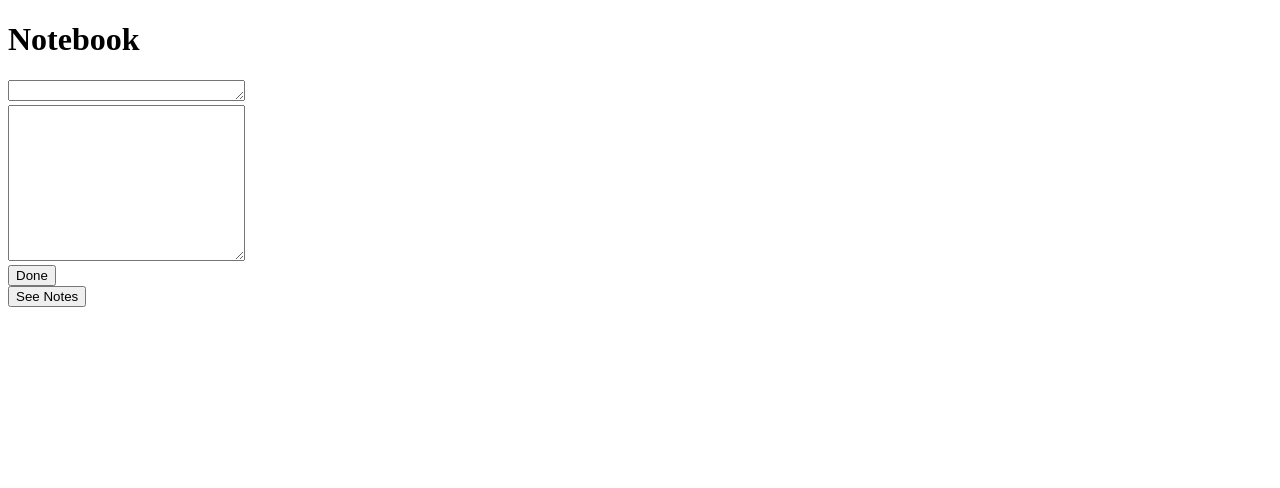
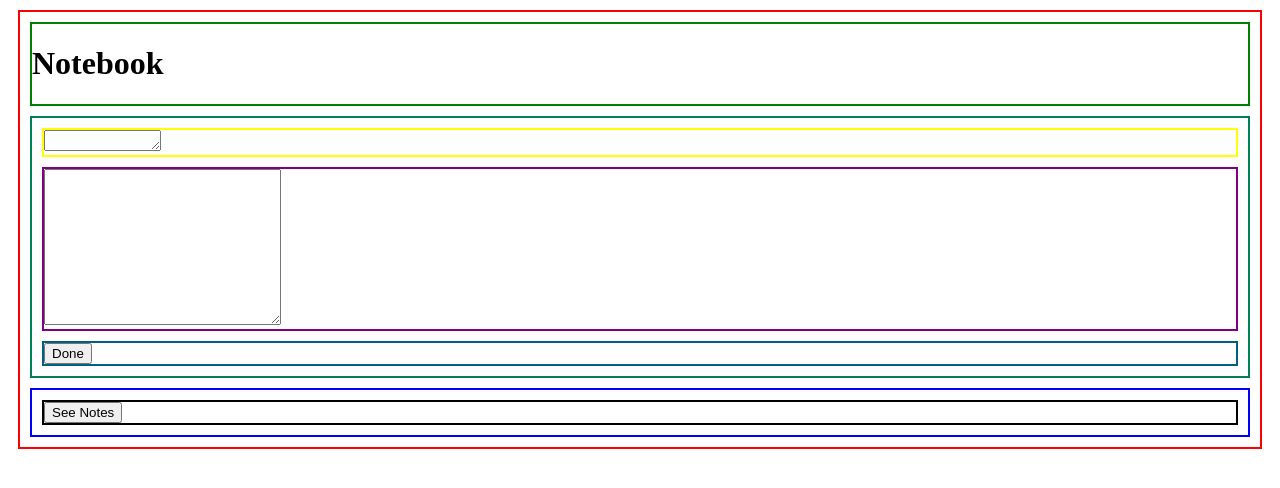
Before and after one commit to SchoolOfCode/bc15-w9-hackathon-tech-test-1-communicators, a plain HTML site: page index.html in a window 1280 px wide. Drawn offline with Linux system fonts and the light colour scheme.

Commit message:
testing live

```diff
--- a/index.html
+++ b/index.html
@@ -15,18 +15,17 @@
             <h1>Notebook</h1>
         </div>
         <!-- text and button container -->
-        <section class="note-container">
-            <div class="text-box">
+        <form class="note-container">
                 <div class="note-title">
+                    <!-- <p>Title</p> -->
                     <textarea
                         name="input-field"
                         id="title-box"
-                        cols="27"
+                        cols="12"
                         rows="1"
                         placeholder="Title..." >
                     </textarea>
                 </div>
-            </div>
                 <div class="note-textbox">
                     <textarea
                         name="input-field"
@@ -37,9 +36,9 @@
                     </textarea>
                 </div>
             </div>
-        </section>
+            <div class="done-button"><button>Done</button></div>
+        </form>
         <section class="button-container">
-            <div class="done-button"><button>Done</button></div>
             <div class="see-notes"><button>See Notes</button></div>
         </section>
     </main>
--- a/main.js
+++ b/main.js
@@ -0,0 +1,73 @@
+console.log("--------CONNECT TO THE MAIN.JS--------");
+const bodyContainer = document.querySelector(".body-container");
+// Header Container
+const headerContainer = document.querySelector(".header-container");
+
+// Note Container--------------------------------
+const noteContainer = document.querySelector(".note-container");
+
+// Questions Written Block-- Start of a Written Block
+const qsWrittenBlock = document.querySelector(".qs-written-block");
+// Questions Written Block Prompt
+const qsWrittenBlockPrompt = document.querySelector(".qs-written-block-prompt");
+// Questions Written Block Textarea
+const qsWrittenBlockTextarea = document.querySelector(
+  ".qs-written-block-textarea"
+);
+// Written Block input field
+
+// Questions entries are Number and linked via IDs
+// title
+const titleEntry = document.querySelector("#title-box");
+// note
+const noteEntry = document.querySelector("#body-box");
+
+// CREATE: POST/Fetch Request to the Server
+async function sendDataToDatabase(e) {
+  e.preventDefault();
+
+  // Store all the new Data from the question section
+  const data = new FormData(noteContainer);
+  /* note: emoji response value defined elsewhere */
+  let titleEntryValue = titleEntry.value || "No Title provided.";
+  let noteEntryValue = noteEntry.value || "No note provided.";
+
+  // !!!Check if the Submit is working
+  console.log("Input2: " + titleEntryValue);
+  console.log("Input3: " + noteEntryValue);
+
+  // Empty all the question Written blocks
+  noteContainer.reset();
+
+  // Send a Fetch/POST Request to the Server
+  const response = await fetch("http://localhost:5000/note/", {
+    method: "POST",
+    headers: {
+      "Content-Type": "application/json",
+    },
+    body: JSON.stringify({
+      title: titleEntryValue,
+      note: noteEntryValue,
+    }),
+  });
+
+  // If Statement - Check if response.ok is true
+  if (response.ok) {
+    // Store the json response
+    const data = await response.json();
+    // !!!Check if the data is correct
+    console.log("POST: " + data);
+    // Popup to notify the user, new entry sent
+    // displayPopUpForNewData();
+  } else {
+    // console.log error message
+    const error = await response.text();
+    console.log(error);
+  }
+  // Update the Journal Area with new Data
+  //   getAllDataFromServer();
+}
+
+// Event Listeners //////////////////////////////////////////////////////////////////////////////
+// Questions Container/POST Form
+noteContainer.addEventListener("Done", sendDataToDatabase);
--- a/styles.css
+++ b/styles.css
@@ -0,0 +1,55 @@
+.body-container {
+  box-sizing: border-box;
+  margin: 10px;
+  padding: 0;
+  border: 2px red solid;
+}
+
+.header-container {
+  box-sizing: border-box;
+  margin: 10px;
+  padding: 0;
+  border: 2px green solid;
+}
+
+.note-container {
+  box-sizing: border-box;
+  margin: 10px;
+  padding: 0;
+  border: 2px rgb(0, 128, 85) solid;
+}
+
+.note-title {
+  box-sizing: border-box;
+  margin: 10px;
+  padding: 0;
+  border: 2px yellow solid;
+}
+
+.note-textbox {
+  box-sizing: border-box;
+  margin: 10px;
+  padding: 0;
+  border: 2px purple solid;
+}
+
+.button-container {
+  box-sizing: border-box;
+  margin: 10px;
+  padding: 0;
+  border: 2px blue solid;
+}
+
+.done-button {
+  box-sizing: border-box;
+  margin: 10px;
+  padding: 0;
+  border: 2px rgb(0, 98, 128) solid;
+}
+
+.see-notes {
+  box-sizing: border-box;
+  margin: 10px;
+  padding: 0;
+  border: 2px black solid;
+}
```
